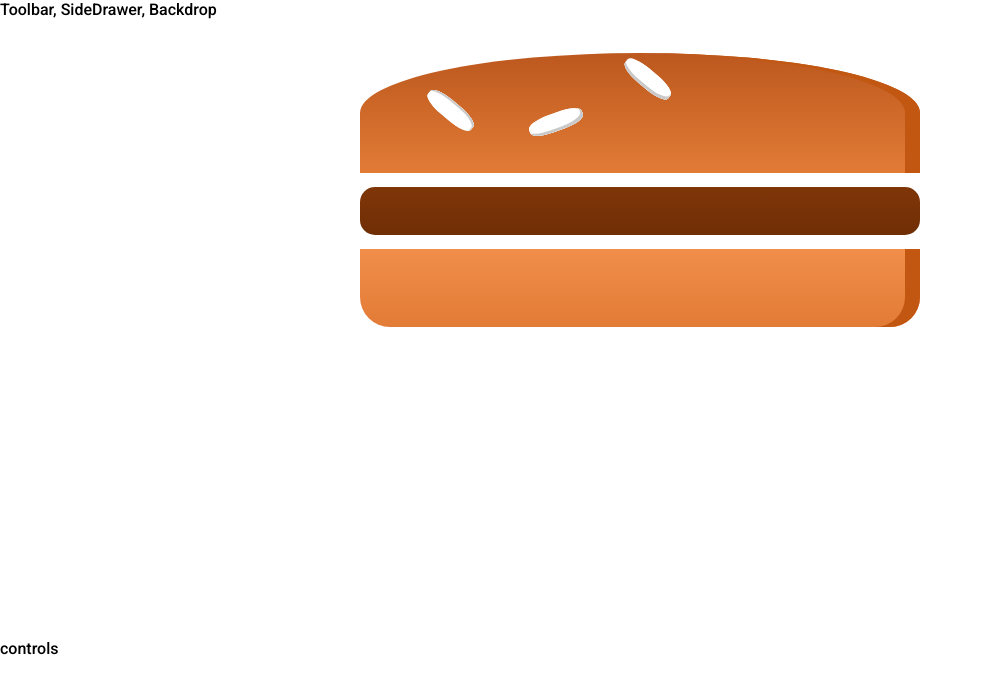
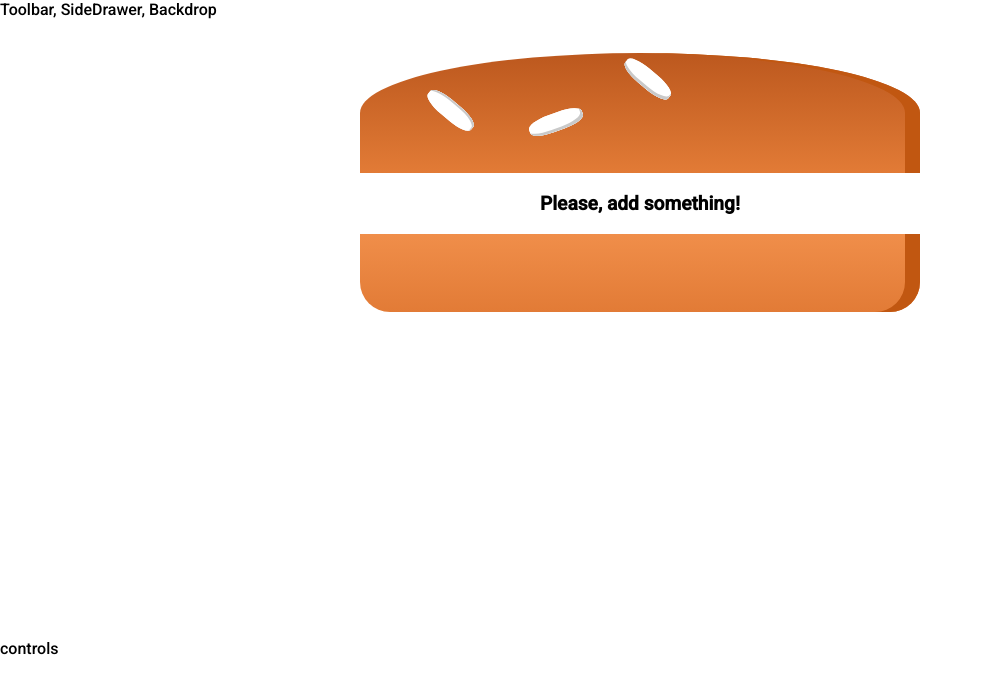
Before and after one commit to svarcpa1/burger_builder, a React app: page / in a window 1280 px wide. Shown: the top 694 px of the page, without its empty margins (0-983 px from the left). Built offline with nearby package versions, Linux system fonts and the light colour scheme.

Commit message:
Dynamic adding of ingredients preparation

```diff
--- a/src/components/burgerPreview/BurgerPreview.js
+++ b/src/components/burgerPreview/BurgerPreview.js
@@ -4,10 +4,25 @@ import classes from './BurgerPreview.css';
 import BurgerIngredient from './burgerIngredient/BurgerIngredient'
 
 const burgerPreview = (props) => {
+
+    let transformedIngredient = Object.keys(props.ingredients)
+        .map(ingredientKey => {
+            return [...Array(props.ingredients[ingredientKey])].map((_, i) => {
+                return <BurgerIngredient key={ingredientKey+i} type={ingredientKey}/>
+            })
+        })
+        .reduce((previousValue, currentValue) => {
+            return previousValue.concat(currentValue);
+        }, []);
+
+    if (transformedIngredient.length === 0) {
+        transformedIngredient = <p>Please, add something!</p>;
+    }
+
     return (
         <div className={classes.BurgerPreview}>
             <BurgerIngredient type="BreadTop"/>
-            <BurgerIngredient type="Meat"/>
+            {transformedIngredient}
             <BurgerIngredient type="BreadBottom"/>
         </div>
     );
--- a/src/containers/burger/Burger.js
+++ b/src/containers/burger/Burger.js
@@ -4,10 +4,25 @@ import AuxC from '../../hoc/AuxC';
 import BurgerPreview from '../../components/burgerPreview/BurgerPreview'
 
 class Burger extends Component {
+
+    /*constructor (props) {
+        super(props);
+        this.state = {}
+    }*/
+
+    state = {
+        ingredients: {
+            Salad: 0,
+            Bacon: 0,
+            Cheese: 0,
+            Meat:0
+        }
+    }
+
     render () {
         return (
             <AuxC>
-                <BurgerPreview/>
+                <BurgerPreview ingredients={this.state.ingredients}/>
                 <div>controls</div>
             </AuxC>
         );
```
